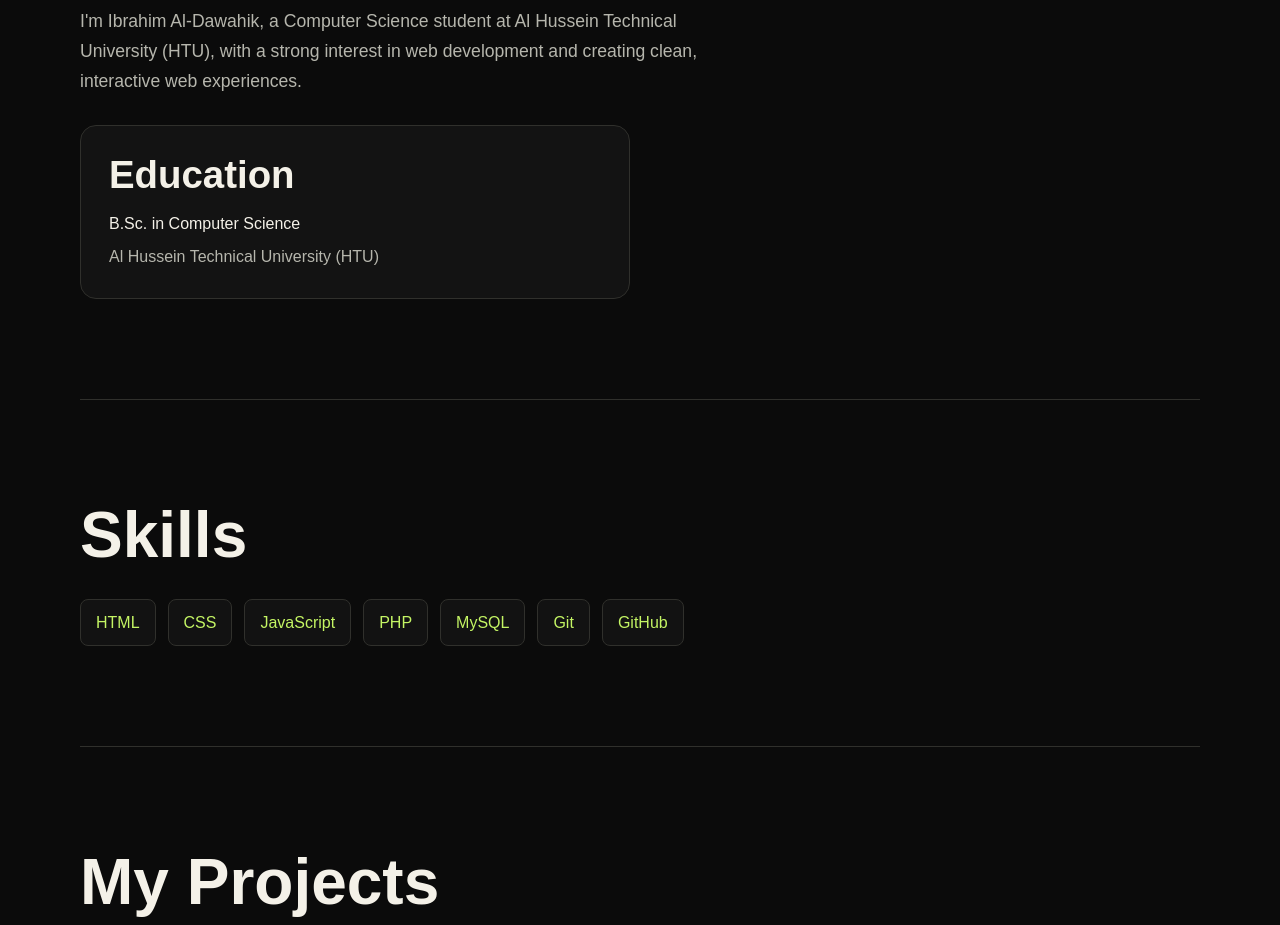
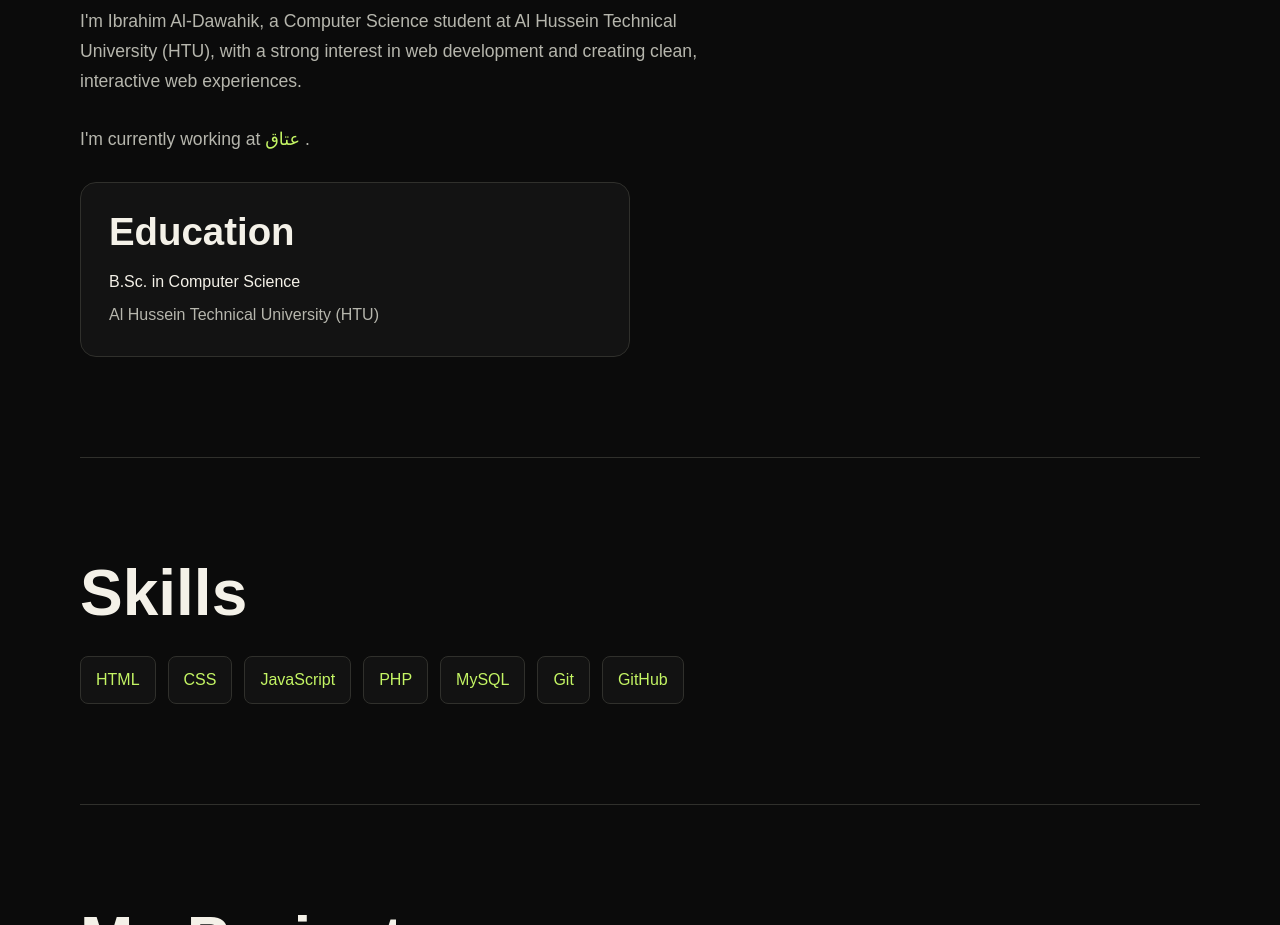
Before and after one commit to ibrahimtalal/ibrahimtalal.github.io, a plain HTML site: page index.html in a window 1280 px wide. Shown: the part 960-1885 px from the top of the page. Drawn offline with Linux system fonts and the light colour scheme; a web font is replaced by a local one.

Commit message:
Update index.html

```diff
--- a/index.html
+++ b/index.html
@@ -39,6 +39,13 @@
                 I'm Ibrahim Al-Dawahik, a Computer Science student at
                 Al Hussein Technical University (HTU), with a strong interest
                 in web development and creating clean, interactive web experiences.
+            </p>
+
+            <p>
+                I'm currently working at
+                <a href="https://3taq.com/" target="_blank" rel="noopener">
+                عتاق
+                </a>.
             </p>
 
             <div class="education-card">
```
